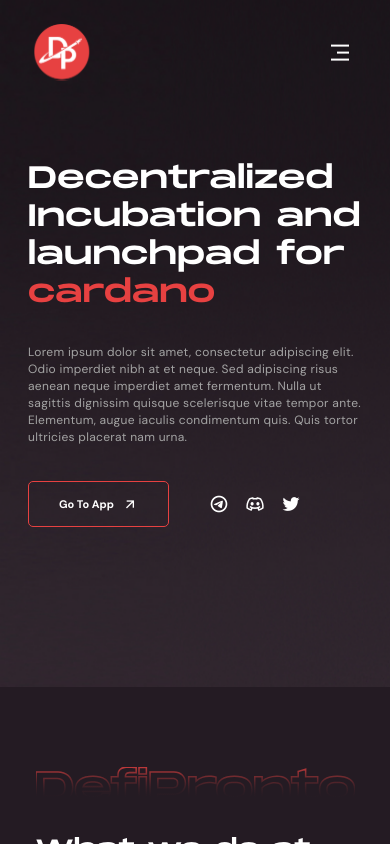
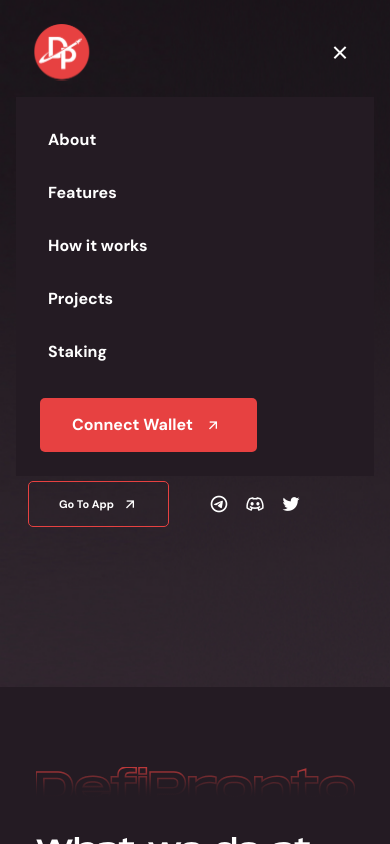
Before and after one commit to TekelEth/defi_pronto, a Next.js app: page / in a window 390 px wide. Both pictures are taken after a click on the button "Open Menu". Shown: the top 844 px of the page. Built offline with nearby package versions, Linux system fonts and the light colour scheme.

Commit message:
added mobile nav

```diff
--- a/src/components/layout/Nav.jsx
+++ b/src/components/layout/Nav.jsx
@@ -1,81 +1,168 @@
 /* eslint-disable @next/next/no-img-element */
-import { useState } from 'react';
-import CustomLink from '../CustomLink';
-import Icon, { ArrowRightUpIcon } from '../Icons';
-import { useRouter } from 'next/router';
+import { useState } from "react";
+import CustomLink from "../CustomLink";
+import Icon, { ArrowRightUpIcon } from "../Icons";
+import { useRouter } from "next/router";
+
+const MobileNav = ({ isMenuOpen, setIsMenuOpen }) => {
+  const router = useRouter();
+  const path_name = router.pathname;
+  const position =
+    path_name === "/" ? "absolute bg-[#241B23]" : "sticky bg-[#241B23]";
+  return (
+    <div
+      className={`lg:hidden  bg-[#241B23] duration-300 py-6 px-6 my-4 flex flex-col items-start gap-y-7`}
+    >
+      <div className="flex flex-col items-start py-2 px-2 gap-8">
+        <CustomLink
+          onClick={() => setIsMenuOpen(false)}
+          href={"/about"}
+          className={`${
+            path_name === "/about" ? "text-theme-main" : "text-white"
+          } w-auto h-[21px] font-DMSans font-bold text-base leading-[21px] hover:text-theme-main order-1`}
+        >
+          About
+        </CustomLink>
+        <CustomLink
+          onClick={() => setIsMenuOpen(false)}
+          href={"/#features"}
+          className={`${
+            path_name === "/features" ? "text-theme-main" : "text-white"
+          } w-auto h-[21px] font-DMSans font-bold text-base leading-[21px] hover:text-theme-main order-2`}
+        >
+          Features
+        </CustomLink>
+        <CustomLink
+          onClick={() => setIsMenuOpen(false)}
+          href={"/#howitworks"}
+          className={`${
+            path_name === "/howitworks" ? "text-theme-main" : "text-white"
+          } w-auto h-[21px] font-DMSans font-bold text-base leading-[21px] hover:text-theme-main order-3`}
+        >
+          How it works
+        </CustomLink>
+        <CustomLink
+          onClick={() => setIsMenuOpen(false)}
+          href={"/projects"}
+          className={`${
+            path_name === "/projects" ? "text-theme-main" : "text-white"
+          } w-auto h-[21px] font-DMSans font-bold text-base leading-[21px] hover:text-theme-main order-4`}
+        >
+          Projects
+        </CustomLink>
+        <CustomLink
+          onClick={() => setIsMenuOpen(false)}
+          href={"/staking"}
+          className={`${
+            path_name === "/staking" ? "text-theme-main" : "text-white"
+          } w-auto h-[21px] font-DMSans font-bold text-base leading-[21px] hover:text-theme-main order-5`}
+        >
+          Staking
+        </CustomLink>
+      </div>
+      <button className="flex flex-row justify-center items-center py-[15px] px-[32px] gap-2 text-white bg-theme-main rounded-[5px]">
+        <span className="text-base font-DMSans font-bold leading-[21px]">
+          Connect Wallet
+        </span>
+        {/* <ArrowRightUpIcon className='w-[24px] h-[24px] text-white' /> */}
+        <Icon
+          icon={"ri-arrow-right-up-line"}
+          className="w-[24px] h-[24px] text-white"
+        />
+      </button>
+    </div>
+  );
+};
 
 export default function Nav() {
   const router = useRouter();
   const [isMenuOpen, setIsMenuOpen] = useState(false);
   const path_name = router.pathname;
-	const position = path_name === '/' ? 'absolute bg-transparent' : 'sticky bg-[#241B23]';
+  const position =
+    path_name === "/" ? "absolute bg-transparent" : "sticky bg-[#241B23]";
   return (
-		<div className={` ${position} inset-x-0 z-30 top-0 px-4 py-6 w-full max-w-full  md:px-5 lg:px-5 mx-auto`}>
-			<div className='flex items-center max-w-[90%] mx-auto justify-between'>
-				<CustomLink href={'/'} className='flex items-center'>
-					<img src='/assets/logo.svg' alt='Defi Pronto Logo' className=' w-14' />
+    <div
+      className={` ${position} inset-x-0 z-30 top-0 px-4 py-6 w-full max-w-full  md:px-5 lg:px-5 mx-auto`}
+    >
+      <div className="flex items-center max-w-[90%] mx-auto justify-between">
+        <CustomLink href={"/"} className="flex items-center">
+          <img
+            src="/assets/logo.svg"
+            alt="Defi Pronto Logo"
+            className=" w-14"
+          />
         </CustomLink>
-				<div className='hidden md:flex lg:flex items-center gap-7'>
-					<div className='flex flex-row items-start py-2 px-2 gap-8'>
+        <div className="hidden md:flex lg:flex items-center gap-7">
+          <div className="flex flex-row items-start py-2 px-2 gap-8">
             <CustomLink
-							href={'/about'}
+              href={"/about"}
               className={`${
-								path_name === '/about' ? 'text-theme-main' : 'text-white'
+                path_name === "/about" ? "text-theme-main" : "text-white"
               } w-auto h-[21px] font-DMSans font-bold text-base leading-[21px] hover:text-theme-main order-1`}
             >
               About
             </CustomLink>
             <CustomLink
-							href={'/#features'}
+              href={"/#features"}
               className={`${
-								path_name === '/features' ? 'text-theme-main' : 'text-white'
+                path_name === "/features" ? "text-theme-main" : "text-white"
               } w-auto h-[21px] font-DMSans font-bold text-base leading-[21px] hover:text-theme-main order-2`}
             >
               Features
             </CustomLink>
             <CustomLink
-							href={'/#howitworks'}
+              href={"/#howitworks"}
               className={`${
-								path_name === '/howitworks' ? 'text-theme-main' : 'text-white'
+                path_name === "/howitworks" ? "text-theme-main" : "text-white"
               } w-auto h-[21px] font-DMSans font-bold text-base leading-[21px] hover:text-theme-main order-3`}
             >
               How it works
             </CustomLink>
             <CustomLink
-							href={'/projects'}
+              href={"/projects"}
               className={`${
-								path_name === '/projects' ? 'text-theme-main' : 'text-white'
+                path_name === "/projects" ? "text-theme-main" : "text-white"
               } w-auto h-[21px] font-DMSans font-bold text-base leading-[21px] hover:text-theme-main order-4`}
             >
               Projects
             </CustomLink>
             <CustomLink
-							href={'/staking'}
+              href={"/staking"}
               className={`${
-								path_name === '/staking' ? 'text-theme-main' : 'text-white'
+                path_name === "/staking" ? "text-theme-main" : "text-white"
               } w-auto h-[21px] font-DMSans font-bold text-base leading-[21px] hover:text-theme-main order-5`}
             >
               Staking
             </CustomLink>
           </div>
-					<button className='flex flex-row justify-center items-center py-[15px] px-[32px] gap-2 text-white bg-theme-main rounded-[5px]'>
-						<span className='text-base font-DMSans font-bold leading-[21px]'>Connect Wallet</span>
+          <button className="flex flex-row justify-center items-center py-[15px] px-[32px] gap-2 text-white bg-theme-main rounded-[5px]">
+            <span className="text-base font-DMSans font-bold leading-[21px]">
+              Connect Wallet
+            </span>
             {/* <ArrowRightUpIcon className='w-[24px] h-[24px] text-white' /> */}
-						<Icon icon={'ri-arrow-right-up-line'} className='w-[24px] h-[24px] text-white' />
+            <Icon
+              icon={"ri-arrow-right-up-line"}
+              className="w-[24px] h-[24px] text-white"
+            />
           </button>
         </div>
 
-				<div className='lg:hidden'>
+        <div className="lg:hidden">
           <button
-						aria-label='Open Menu'
-						title='Open Menu'
-						className='p-2 -mr-1 text-[24px] text-white transition duration-200'
-						onClick={() => setIsMenuOpen(true)}
+            aria-label="Open Menu"
+            title="Open Menu"
+            className="p-2 -mr-1 text-[24px] text-white transition duration-200"
+            onClick={() => setIsMenuOpen(!isMenuOpen)}
           >
-						<Icon icon={'ri-menu-3-fill'} />
+            {isMenuOpen ? <Icon icon={"ri-close-line"} /> : <Icon icon={"ri-menu-3-fill"} /> }
           </button>
         </div>
       </div>
+      {isMenuOpen && (
+        <div className={`${isMenuOpen ? 'translate-x-0' : '-translate-x-[100%]'} transition-all duration-300`}>
+          <MobileNav isMenuOpen={isMenuOpen} setIsMenuOpen={setIsMenuOpen} />
+        </div>
+      )}
     </div>
   );
 }
```
Also changed, not shown: src/pages/auth/porfolio.js (renamed from src/pages/porfolio.js). Lines whose indentation alone changed are shown as unchanged.
